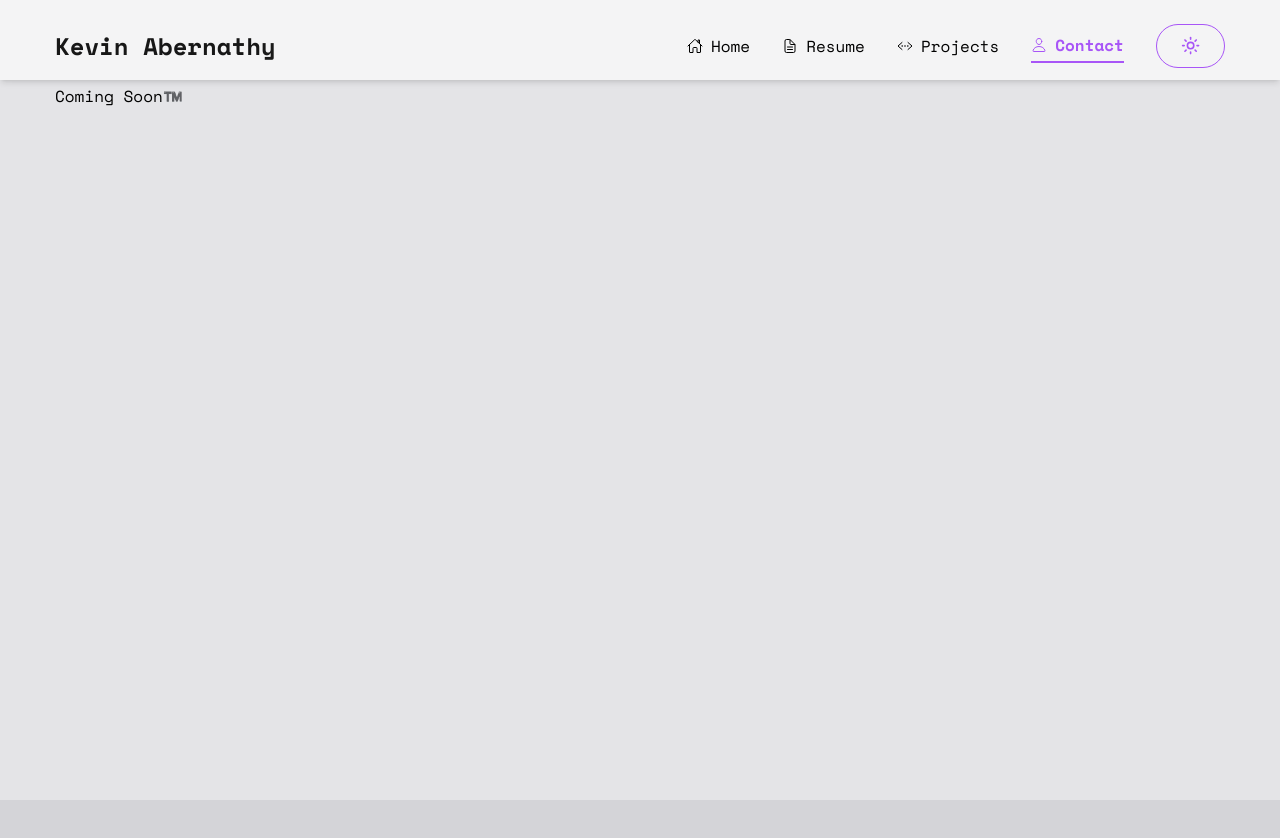
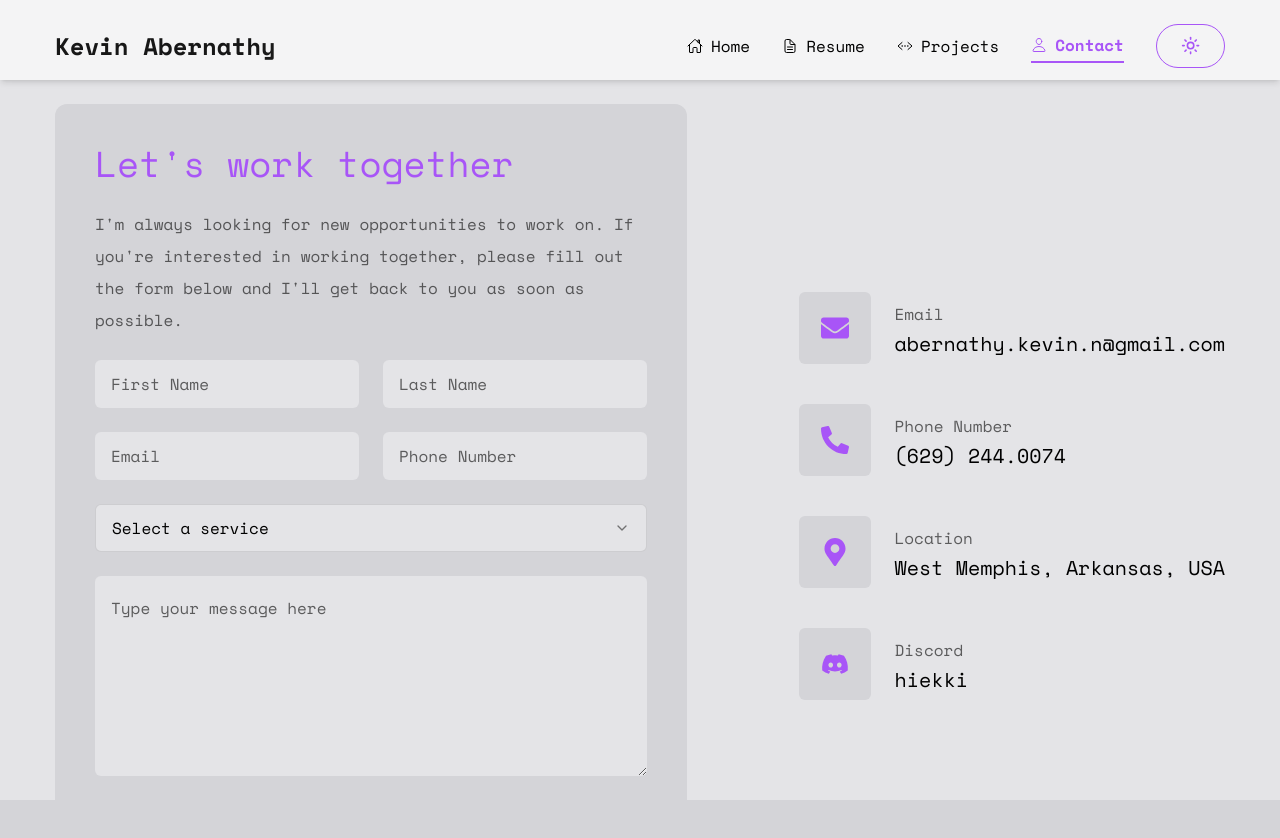
Before and after one commit to Hiekki/hiekki.me, a Next.js app: page /contact in a window 1280 px wide. Shown: the top 838 px of the page. Before the commit the page ends 800 px from the top, so only its background shows below. Built offline with nearby package versions, Linux system fonts and the light colour scheme.

Commit message:
contact page completed

```diff
--- a/src/app/contact/page.tsx
+++ b/src/app/contact/page.tsx
@@ -7,12 +7,7 @@ export const metadata: Metadata = {
 };
 
 const Contact = () => {
-    // return <ContactInfo />;
-    return (
-        <section className='h-full'>
-            <div className='container mx-auto'>Coming Soon™️</div>
-        </section>
-    );
+    return <ContactInfo />;
 };
 
 export default Contact;
--- /dev/null
+++ b/src/app/thanks/page.tsx
@@ -0,0 +1,53 @@
+'use client';
+
+import { useEffect, useState } from 'react';
+import { useRouter } from 'next/navigation';
+
+import { FaCheckCircle } from 'react-icons/fa';
+
+const Thanks = () => {
+    const [countdown, setCountdown] = useState<number>(10);
+    const router = useRouter();
+
+    useEffect(() => {
+        const timer = setInterval(() => {
+            setCountdown((prev) => {
+                if (prev <= 1) {
+                    clearInterval(timer);
+                    router.push('/');
+                }
+                return prev - 1;
+            });
+        }, 1000);
+
+        return () => clearInterval(timer);
+    }, [router]);
+
+    return (
+        <div className='container mx-auto'>
+            <div className='flex flex-col items-center justify-center gap-4 pt-12'>
+                <div className='rounded-md bg-zinc-300 p-10 dark:bg-zinc-700'>
+                    <div className='text-black/60 dark:text-white/60'>
+                        <div className='flex items-center justify-center gap-4 text-purple-500'>
+                            <FaCheckCircle className='h-20 w-20' />
+                        </div>
+                        <p className='mt-12 text-center text-2xl text-black dark:text-white'>
+                            <span className='text-purple-500'>Thanks</span> for reaching out!
+                        </p>
+                        <p className='mt-6 text-center text-xl'>I'll get back to you as soon as possible.</p>
+                        <p className='mt-6 text-center text-[12px]'>{`Redirecting in ${countdown} seconds...`}</p>
+                        <p className='text-center text-[10px]'>
+                            If you're not redirected, click{' '}
+                            <a className='text-purple-500 hover:text-purple-600 hover:dark:text-purple-400' href='/'>
+                                here
+                            </a>
+                            .
+                        </p>
+                    </div>
+                </div>
+            </div>
+        </div>
+    );
+};
+
+export default Thanks;
--- a/src/components/ContactInfo.tsx
+++ b/src/components/ContactInfo.tsx
@@ -5,25 +5,31 @@ import { Input } from './ui/input';
 import { Textarea } from './ui/textarea';
 import { Select, SelectContent, SelectItem, SelectGroup, SelectLabel, SelectValue, SelectTrigger } from './ui/select';
 
-import { FaEnvelope, FaMapMarkerAlt, FaPaperPlane, FaPhoneAlt } from 'react-icons/fa';
+import { FaEnvelope, FaMapMarkerAlt, FaPhoneAlt, FaDiscord } from 'react-icons/fa';
 
 import { motion } from 'framer-motion';
+import { handleSubmit } from '@/utils';
 
 const info = [
     {
         title: 'Email',
         icon: <FaEnvelope />,
-        description: 'youremail@email.com',
+        description: 'abernathy.kevin.n@gmail.com',
     },
     {
         title: 'Phone Number',
         icon: <FaPhoneAlt />,
-        description: '(555) 555.5555',
+        description: '(629) 244.0074',
     },
     {
-        title: 'Address',
+        title: 'Location',
         icon: <FaMapMarkerAlt />,
-        description: '123 Main St, Anytown USA',
+        description: 'West Memphis, Arkansas, USA',
+    },
+    {
+        title: 'Discord',
+        icon: <FaDiscord />,
+        description: 'hiekki',
     },
 ];
 
@@ -36,27 +42,56 @@ const ContactInfo = () => {
         >
             <div className='container mx-auto'>
                 <div className='flex flex-col gap-[30px] xl:flex-row'>
-                    <div className='order-2 xl:order-none xl:h-[54%]'>
-                        <form className='flex flex-col gap-6 rounded-xl bg-zinc-300 p-10 dark:bg-zinc-700'>
+                    <div className='order-2 xl:order-none xl:w-[54%]'>
+                        <form className='flex flex-col gap-6 rounded-xl bg-zinc-300 p-10 dark:bg-zinc-700' action={handleSubmit}>
                             <h3 className='text-4xl text-purple-500'>Let's work together</h3>
                             <p className='mx-auto text-black/60 dark:text-white/60 xl:mx-0'>
                                 I'm always looking for new opportunities to work on. If you're interested in working together, please fill
                                 out the form below and I'll get back to you as soon as possible.
                             </p>
                             <div className='grid grid-cols-1 gap-6 md:grid-cols-2'>
-                                <Input type='firstname' placeholder='First Name' />
-                                <Input type='lastname' placeholder='Last Name' />
-                                <Input type='email' placeholder='Email' />
-                                <Input type='phone' placeholder='Phone Number' />
+                                <Input type='firstname' placeholder='First Name' required name='firstname' />
+                                <Input type='lastname' placeholder='Last Name' required name='lastname' />
+                                <Input type='email' placeholder='Email' required name='email' />
+                                <Input type='phone' placeholder='Phone Number' required name='phone' />
                             </div>
-                            <Select>
+                            <Select required name='service'>
                                 <SelectTrigger className='w-full'>
                                     <SelectValue placeholder='Select a service' />
                                 </SelectTrigger>
+                                <SelectContent>
+                                    <SelectGroup>
+                                        <SelectLabel>Select a service</SelectLabel>
+                                        <SelectItem value='Looking to Hire'>Looking to Hire</SelectItem>
+                                        <SelectItem value='Discord Bots'>Discord Bots</SelectItem>
+                                        <SelectItem value='Websites'>Websites</SelectItem>
+                                        <SelectItem value='General Questions'>General Questions</SelectItem>
+                                    </SelectGroup>
+                                </SelectContent>
                             </Select>
+                            <Textarea className='h-[200px]' placeholder='Type your message here' required name='message' />
+                            <Button className='max-w-40' size='md'>
+                                Send Message
+                            </Button>
                         </form>
                     </div>
-                    <div className='order-1 mb-8 flex flex-1 items-center xl:order-none xl:mb-0 xl:justify-end'>info</div>
+                    <div className='order-1 mb-8 flex flex-1 items-center xl:order-none xl:mb-0 xl:justify-end'>
+                        <ul className='flex flex-col gap-10'>
+                            {info.map((item, index) => {
+                                return (
+                                    <li key={index} className='flex items-center gap-6'>
+                                        <div className='flex h-[52px] w-[52px] items-center justify-center rounded-md bg-zinc-300 text-purple-500 dark:bg-zinc-700 xl:h-[72px] xl:w-[72px]'>
+                                            <div className='text-[28px]'>{item.icon}</div>
+                                        </div>
+                                        <div className='flex-1'>
+                                            <p className='text-black/60 dark:text-white/60'>{item.title}</p>
+                                            <h3 className='text-xl'>{item.description}</h3>
+                                        </div>
+                                    </li>
+                                );
+                            })}
+                        </ul>
+                    </div>
                 </div>
             </div>
         </motion.section>
--- a/src/components/ui/select.tsx
+++ b/src/components/ui/select.tsx
@@ -19,7 +19,7 @@ const SelectTrigger = React.forwardRef<
     <SelectPrimitive.Trigger
         ref={ref}
         className={cn(
-            'flex h-10 w-full items-center justify-between rounded-md border border-zinc-200 bg-white px-3 py-2 text-sm ring-offset-white placeholder:text-zinc-500 focus:outline-none focus:ring-2 focus:ring-zinc-950 focus:ring-offset-2 disabled:cursor-not-allowed disabled:opacity-50 dark:border-zinc-800 dark:bg-zinc-950 dark:ring-offset-zinc-950 dark:placeholder:text-zinc-400 dark:focus:ring-zinc-300 [&>span]:line-clamp-1',
+            'flex h-[48px] w-full items-center justify-between rounded-md border border-black/10 bg-primary px-4 py-5 text-base font-light outline-none placeholder:text-black/60 focus:ring-2 focus:ring-purple-500 dark:border-white/10 dark:bg-dark dark:placeholder:text-white/60 dark:focus:ring-purple-500',
             className,
         )}
         {...props}
@@ -64,7 +64,7 @@ const SelectContent = React.forwardRef<
         <SelectPrimitive.Content
             ref={ref}
             className={cn(
-                'relative z-50 max-h-96 min-w-[8rem] overflow-hidden rounded-md border border-zinc-200 bg-white text-zinc-950 shadow-md data-[state=open]:animate-in data-[state=closed]:animate-out data-[state=closed]:fade-out-0 data-[state=open]:fade-in-0 data-[state=closed]:zoom-out-95 data-[state=open]:zoom-in-95 data-[side=bottom]:slide-in-from-top-2 data-[side=left]:slide-in-from-right-2 data-[side=right]:slide-in-from-left-2 data-[side=top]:slide-in-from-bottom-2 dark:border-zinc-800 dark:bg-zinc-950 dark:text-zinc-50',
+                'relative z-50 max-h-96 min-w-[8rem] overflow-hidden rounded-md border border-white/10 bg-primary text-black shadow-md data-[state=open]:animate-in data-[state=closed]:animate-out data-[state=closed]:fade-out-0 data-[state=open]:fade-in-0 data-[state=closed]:zoom-out-95 data-[state=open]:zoom-in-95 data-[side=bottom]:slide-in-from-top-2 data-[side=left]:slide-in-from-right-2 data-[side=right]:slide-in-from-left-2 data-[side=top]:slide-in-from-bottom-2 dark:border-zinc-800 dark:bg-dark dark:text-white',
                 position === 'popper' &&
                     'data-[side=bottom]:translate-y-1 data-[side=left]:-translate-x-1 data-[side=right]:translate-x-1 data-[side=top]:-translate-y-1',
                 className,
@@ -102,7 +102,7 @@ const SelectItem = React.forwardRef<
     <SelectPrimitive.Item
         ref={ref}
         className={cn(
-            'relative flex w-full cursor-default select-none items-center rounded-sm py-1.5 pl-8 pr-2 text-sm outline-none focus:bg-zinc-100 focus:text-zinc-900 data-[disabled]:pointer-events-none data-[disabled]:opacity-50 dark:focus:bg-zinc-800 dark:focus:text-zinc-50',
+            'relative flex w-full cursor-default select-none items-center rounded-sm py-1.5 pl-8 pr-2 text-sm outline-none focus:bg-purple-500 focus:text-white data-[disabled]:pointer-events-none data-[disabled]:opacity-50 dark:focus:bg-purple-500',
             className,
         )}
         {...props}
--- a/src/components/ui/textarea.tsx
+++ b/src/components/ui/textarea.tsx
@@ -8,7 +8,7 @@ const Textarea = React.forwardRef<HTMLTextAreaElement, TextareaProps>(({ classNa
     return (
         <textarea
             className={cn(
-                'flex min-h-[80px] w-full rounded-md border border-zinc-200 bg-white px-3 py-2 text-sm ring-offset-white placeholder:text-zinc-500 focus-visible:outline-none focus-visible:ring-2 focus-visible:ring-zinc-950 focus-visible:ring-offset-2 disabled:cursor-not-allowed disabled:opacity-50 dark:border-zinc-800 dark:bg-zinc-950 dark:ring-offset-zinc-950 dark:placeholder:text-zinc-400 dark:focus-visible:ring-zinc-300',
+                'flex min-h-[80px] w-full rounded-md border-black/10 bg-primary px-4 py-5 text-base font-light outline-none placeholder:text-black/60 focus-visible:ring-2 focus-visible:ring-purple-500 dark:border-white/10 dark:bg-dark dark:placeholder:text-white/60 dark:focus-visible:ring-purple-500',
                 className,
             )}
             ref={ref}
--- /dev/null
+++ b/src/utils/index.ts
@@ -0,0 +1,61 @@
+'use server';
+import { redirect } from 'next/navigation';
+
+async function handleSubmit(event: FormData) {
+    const rawFormData = {
+        firstname: event.get('firstname'),
+        lastname: event.get('lastname'),
+        email: event.get('email'),
+        phone: event.get('phone'),
+        service: event.get('service'),
+        message: event.get('message'),
+    };
+
+    if (process.env.WEBHOOK) {
+        await fetch(process.env.WEBHOOK, {
+            method: 'POST',
+            headers: {
+                'Content-Type': 'application/json',
+            },
+            body: JSON.stringify({
+                content: '<@144855517154639873>',
+                allowed_mentions: { users: ['144855517154639873'] },
+                embeds: [
+                    {
+                        title: 'New Contact Form Submission',
+                        description: `Submitted: <t:${Math.floor(Date.now() / 1000)}:R>`,
+                        color: 11032055,
+                        author: {
+                            name: `User: ${rawFormData.firstname} ${rawFormData.lastname}`,
+                        },
+                        fields: [
+                            {
+                                name: 'Email',
+                                value: `\`${rawFormData.email}\``,
+                                inline: true,
+                            },
+                            {
+                                name: 'Phone Number',
+                                value: `\`${rawFormData.phone}\``,
+                                inline: true,
+                            },
+                            {
+                                name: 'Service',
+                                value: `\`${rawFormData.service}\``,
+                                inline: true,
+                            },
+                            {
+                                name: 'Message',
+                                value: `\`\`\`md\n${rawFormData.message}\n\`\`\``,
+                                inline: true,
+                            },
+                        ],
+                    },
+                ],
+            }),
+        });
+        redirect('/thanks');
+    }
+}
+
+export { handleSubmit };
```
Also changed, not shown: 1 other file (tests, documents, lock files or other folders).
